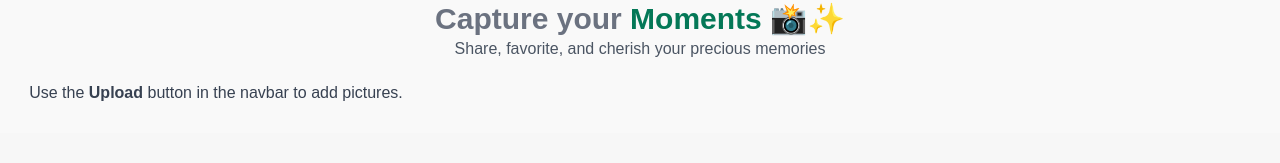
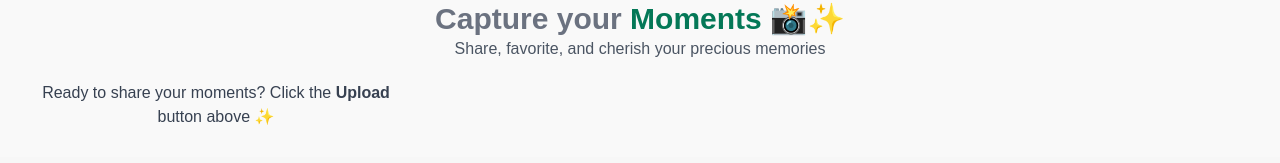
Before and after one commit to htsegaww/Enkushot, a React (Vite) app: page /user in a window 1280 px wide. Shown: the part 207-370 px from the top of the page. Built offline with nearby package versions, Linux system fonts and the light colour scheme; no server answers; the database is empty; sample sign-in values are in the browser's storage.

Commit message:
notification

```diff
--- a/src/components/UploadForm.jsx
+++ b/src/components/UploadForm.jsx
@@ -8,7 +8,7 @@ const UploadForm = () => {
   return (
     <div className="max-w-96 lg:block md:block text-center mb-6">
       {user ? (
-        <p className="text-gray-700">Use the <strong>Upload</strong> button in the navbar to add pictures.</p>
+        <p className="text-gray-700">Ready to share your moments? Click the <strong>Upload</strong> button above ✨</p>
       ) : (
         <p>
           <Link to="/login" className="text-[#069668] font-bold">Login</Link>{" "}
```
